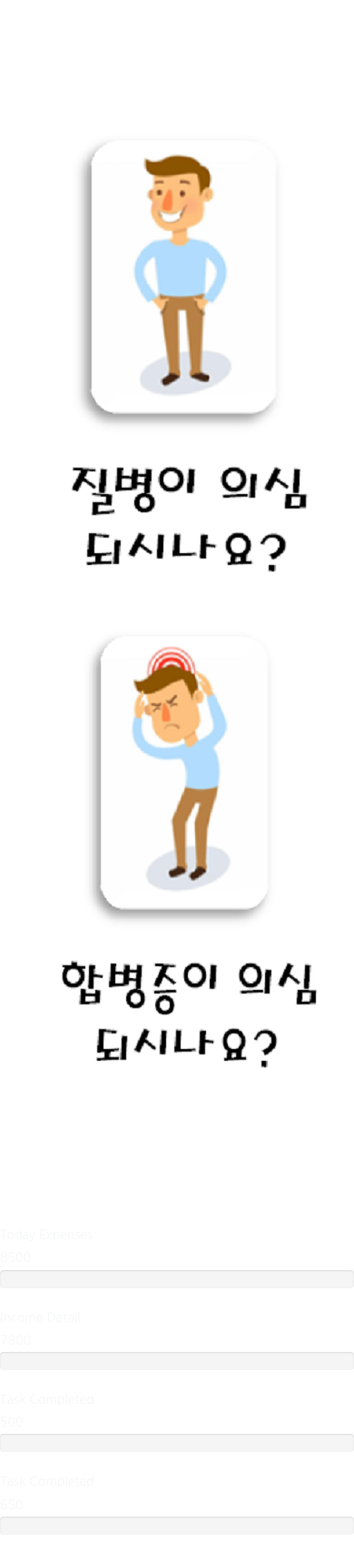
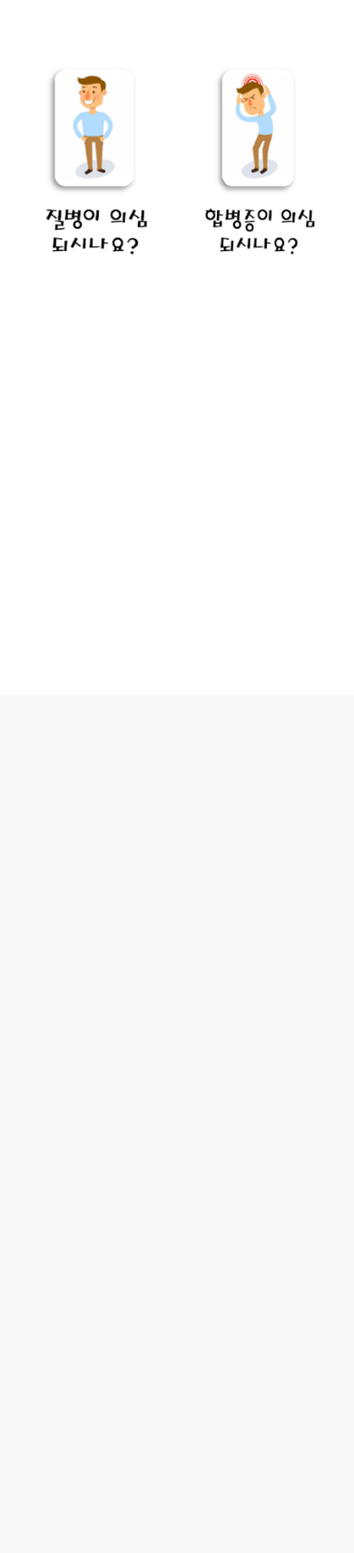
Before and after one commit to LeeJehwan/Disease-prediction-Django, a Django app: page /analysis/ in a window 390 px wide. Shown: the part 80-1787 px from the top of the page at 91% size. After the commit the page ends 360 px from the top, so only its background shows below. Run offline with Django 3.2, Linux system fonts and the light colour scheme; some libraries are stand-ins or nearby versions.

Commit message:
image_add

```diff
--- a/blog/templates/blog/analysis.html
+++ b/blog/templates/blog/analysis.html
@@ -82,80 +82,27 @@
   </div>
 </nav>
 
-<div class="container-fluid">
-<!-- First Container -->
-<div class="container-fluid bg-1 text-center">
-
-    <center>
-
-            <a href="{% url 'no_disease' %}"><img src="{% static 'image/disease_1.png' %}" alt="" ></a>&nbsp;&nbsp;&nbsp;&nbsp;&nbsp;&nbsp;
-            <a href="{% url 'has_disease' %}"><img src="{% static  'image/disease_2.png' %}" alt=""></a>
 
 
 
-    </center>
+
+<!-- Third Container (Grid) -->
+<div class="container-fluid bg-3 text-center">
+    <div class="col-xs-12 col-sm-8 col-md-6 col-sm-offset-2 col-md-offset-3">
+  <div class="row">
+    <div class="col-xs-6 col-sm-6 col-md-6">
+        <a href="{% url 'no_disease' %}">
+      <img src="{% static  'image/disease_1.png' %}" class="img-responsive margin" style="width:100%" alt="Image">
+        </a>
+    </div>
+    <div class="col-xs-6 col-sm-6 col-md-6">
+        <a href="{% url 'has_disease' %}">
+      <img src="{% static 'image/disease_2.png' %}" class="img-responsive margin" style="width:100%" alt="Image">
+        </a>
+    </div>
+  </div>
+    </div>
 </div>
-</div>
-
-
-
-<div class="row">
-                            <div class="col-lg-3">
-                                <div class="card">
-                                    <div class="stat-widget-two">
-                                        <div class="stat-content">
-                                            <div class="stat-text">Today Expenses </div>
-                                            <div class="stat-digit"> <i class="fa fa-usd"></i>8500</div>
-                                        </div>
-                                        <div class="progress">
-                                            <div class="progress-bar progress-bar-success w-85" role="progressbar" aria-valuenow="85" aria-valuemin="0" aria-valuemax="100"></div>
-                                        </div>
-                                    </div>
-                                </div>
-                            </div>
-                            <div class="col-lg-3">
-                                <div class="card">
-                                    <div class="stat-widget-two">
-                                        <div class="stat-content">
-                                            <div class="stat-text">Income Detail</div>
-                                            <div class="stat-digit"> <i class="fa fa-usd"></i>7800</div>
-                                        </div>
-                                        <div class="progress">
-                                            <div class="progress-bar progress-bar-primary w-75" role="progressbar" aria-valuenow="78" aria-valuemin="0" aria-valuemax="100"></div>
-                                        </div>
-                                    </div>
-                                </div>
-                            </div>
-                            <div class="col-lg-3">
-                                <div class="card">
-                                    <div class="stat-widget-two">
-                                        <div class="stat-content">
-                                            <div class="stat-text">Task Completed</div>
-                                            <div class="stat-digit"> <i class="fa fa-usd"></i> 500</div>
-                                        </div>
-                                        <div class="progress">
-                                            <div class="progress-bar progress-bar-warning w-50" role="progressbar" aria-valuenow="50" aria-valuemin="0" aria-valuemax="100"></div>
-                                        </div>
-                                    </div>
-                                </div>
-                            </div>
-                            <div class="col-lg-3">
-                                <div class="card">
-                                    <div class="stat-widget-two">
-                                        <div class="stat-content">
-                                            <div class="stat-text">Task Completed</div>
-                                            <div class="stat-digit"> <i class="fa fa-usd"></i>650</div>
-                                        </div>
-                                        <div class="progress">
-                                            <div class="progress-bar progress-bar-danger w-65" role="progressbar" aria-valuenow="65" aria-valuemin="0" aria-valuemax="100"></div>
-                                        </div>
-                                    </div>
-                                </div>
-                                <!-- /# card -->
-                            </div>
-                            <!-- /# column -->
-                        </div>
-
 
 
 
--- a/blog/templates/blog/result.html
+++ b/blog/templates/blog/result.html
@@ -131,7 +131,7 @@ Highcharts.chart('container', {
 <div>
     {% if disease == '당뇨병' %}
     <div>
-        <h2 id="pageTitle1">당뇨병 관리</h2>
+        <h2 id="pageTitle">당뇨병 관리</h2>
         <div id="content">
             <div class ="editorContents">
                 <div class ="newDept subContents">
@@ -197,7 +197,7 @@ Highcharts.chart('container', {
     {% endif %}
 
     {% if disease == '고혈압' %}
-           <div>
+    <div>
         <h2 id="pageTitle3">고혈압 관리</h2>
         <div id="content3">
             <div class ="editorContents">
@@ -211,7 +211,7 @@ Highcharts.chart('container', {
                         4. 담배는 끊고 술은 삼가합니다.<br>
                         5. 지방을 줄이고 야채를 많이 섭취합니다.<br>
                         6. 스트레스를 피하고 평온한 마음을 유지합니다.<br>
-                        7. 정기적으로 혈압을 측저아고 의사의 진찰을 받습니다.<br>
+                        7. 정기적으로 혈압을 측정하고 의사의 진찰을 받습니다.<br>
 
                     </p>
 
```
Also changed, not shown: blog/templates/blog/post_list.html (+37 -0 lines).
